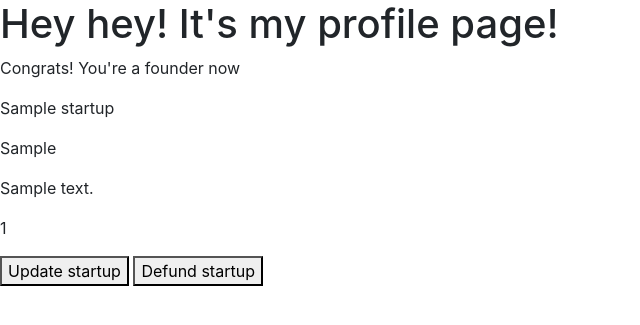
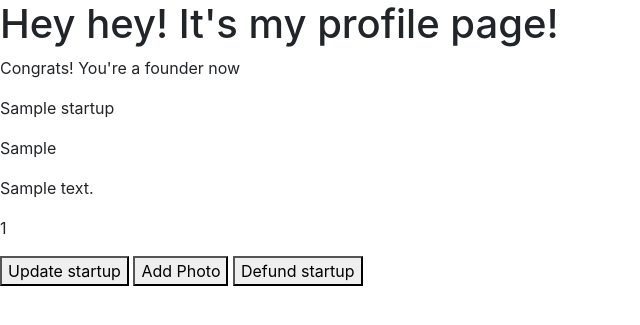
Before and after one commit to noeljane/django_fun, a Django app: page /accounts/1/profile/ in a window 1280 px wide. Shown: the part 56-381 px from the top of the page, without its empty margins (0-640 px from the left). Run offline with Django 3.2, Linux system fonts and the light colour scheme; a user stored in the database is signed in; tables that the repository leaves empty hold one stand-in row (values such as "Sample post"); some libraries are stand-ins or nearby versions.

Commit message:
add link to add photo

```diff
--- a/accounts/templates/profile.html
+++ b/accounts/templates/profile.html
@@ -19,6 +19,9 @@
         <a href="{% url 'update' startup.id %}"  >
           <button> Update startup </button>
         </a>
+        <a href="{% url 'add_photo' startup.id %}"  >
+          <button> Add Photo </button>
+        </a>
 
         <a href="javascript:{document.getElementById('delete-{{startup.id}}').submit()}" >
           <button> Defund startup </button>
```
